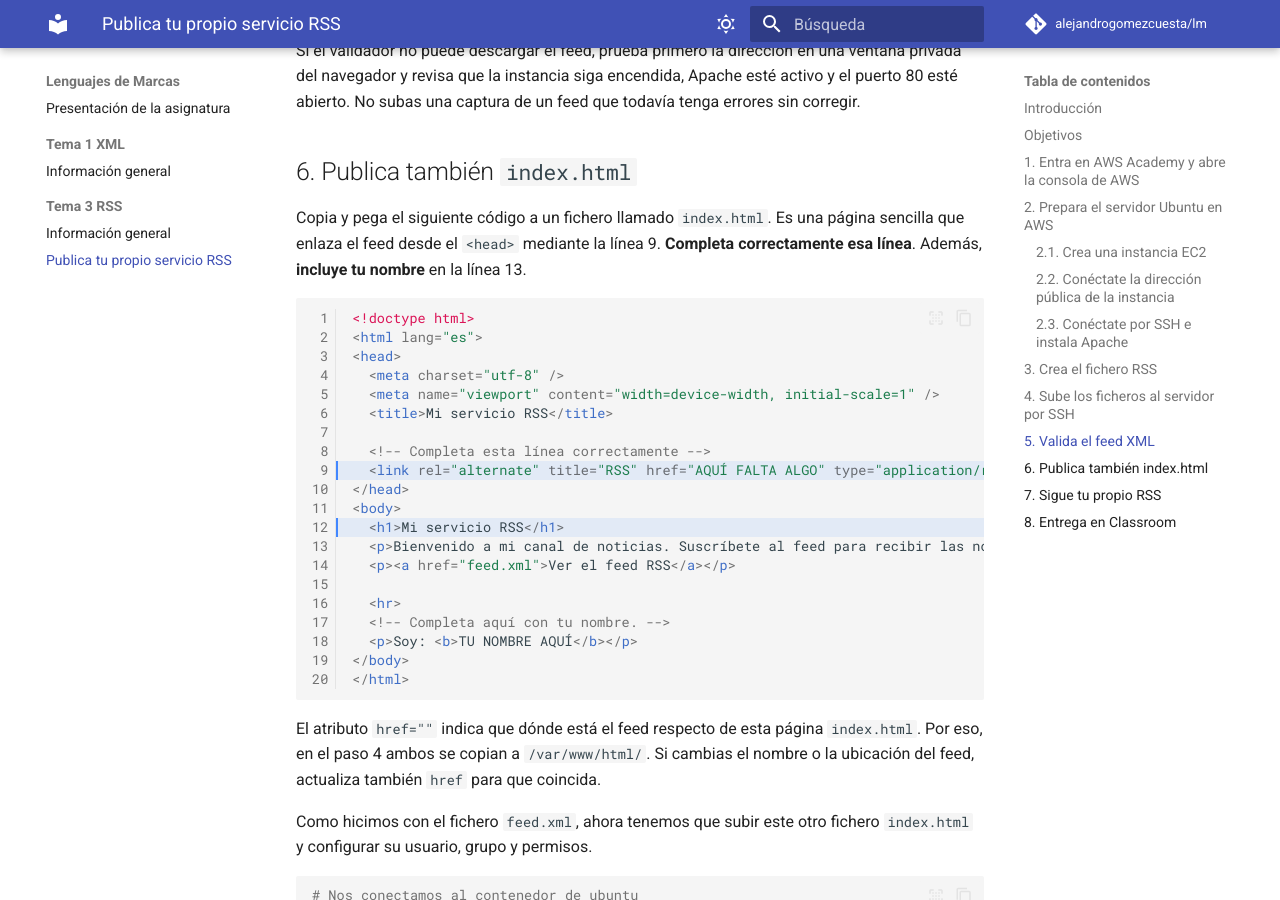
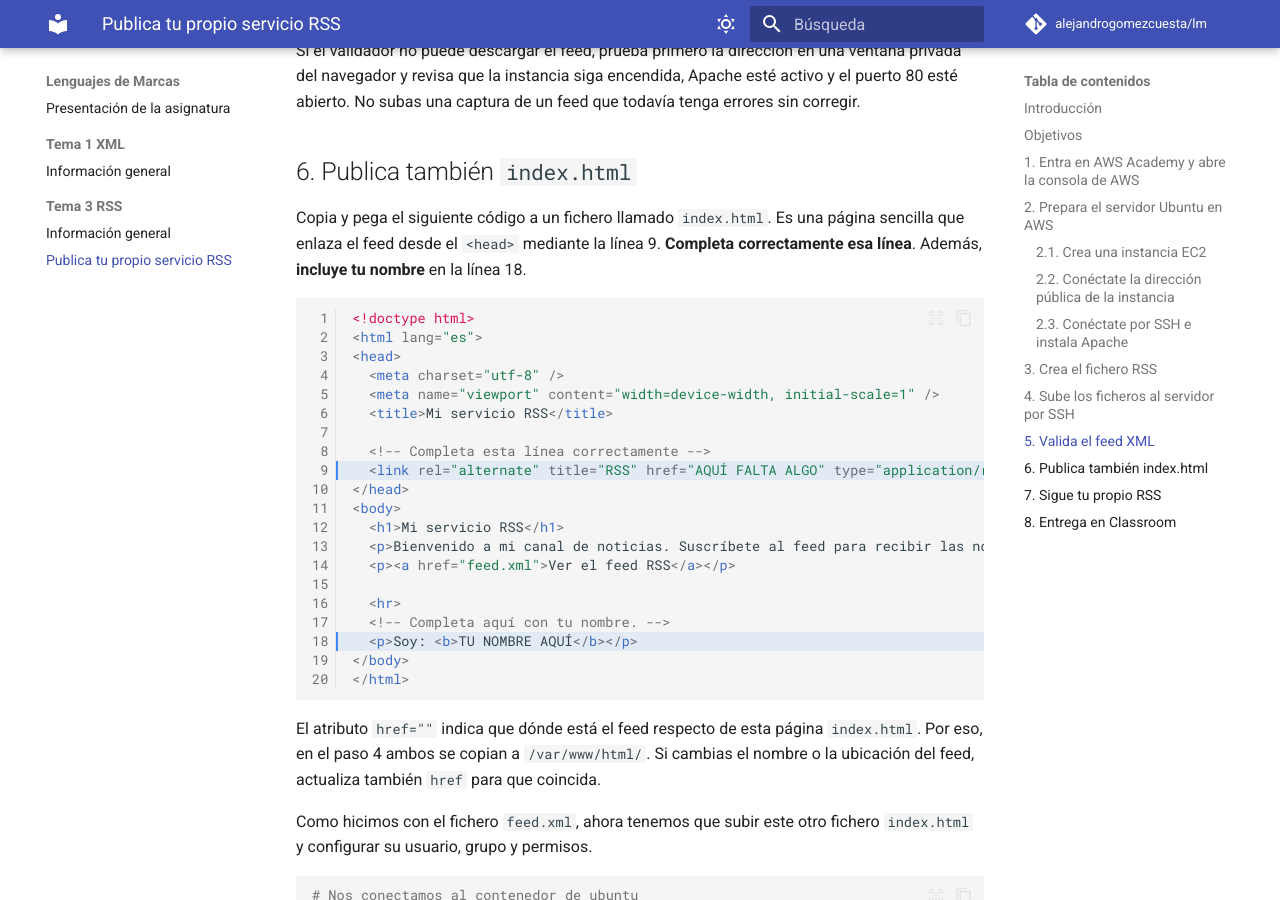
Before and after one commit to alejandrogomezcuesta/lm, an MkDocs documentation site: the page built from docs/Tema 3 RSS/02-publicar-tu-propio-servicio-rss.md, in a window 1280 px wide and 900 px high, scrolled down 4683 px. Built offline with MkDocs 1.6.1 and Material for MkDocs 9.7.7, drawn with Linux system fonts in a browser that asks for light colours; comment, search, counter and statistics services are not loaded.

Commit message:
más correcciones de rss

````diff
--- a/docs/Tema 3 RSS/02-publicar-tu-propio-servicio-rss.md
+++ b/docs/Tema 3 RSS/02-publicar-tu-propio-servicio-rss.md
@@ -122,9 +122,9 @@ Si el validador no puede descargar el feed, prueba primero la dirección en una
 
 ## 6. Publica también `index.html`
 
-Copia y pega el siguiente código a un fichero llamado `index.html`. Es una página sencilla que enlaza el feed desde el `<head>` mediante la línea 9. **Completa correctamente esa línea**. Además, **incluye tu nombre** en la línea 13.
+Copia y pega el siguiente código a un fichero llamado `index.html`. Es una página sencilla que enlaza el feed desde el `<head>` mediante la línea 9. **Completa correctamente esa línea**. Además, **incluye tu nombre** en la línea 18.
 
-```html hl_lines="9 12" linenums="1"
+```html hl_lines="9 18" linenums="1"
 <!doctype html>
 <html lang="es">
 <head>
````
